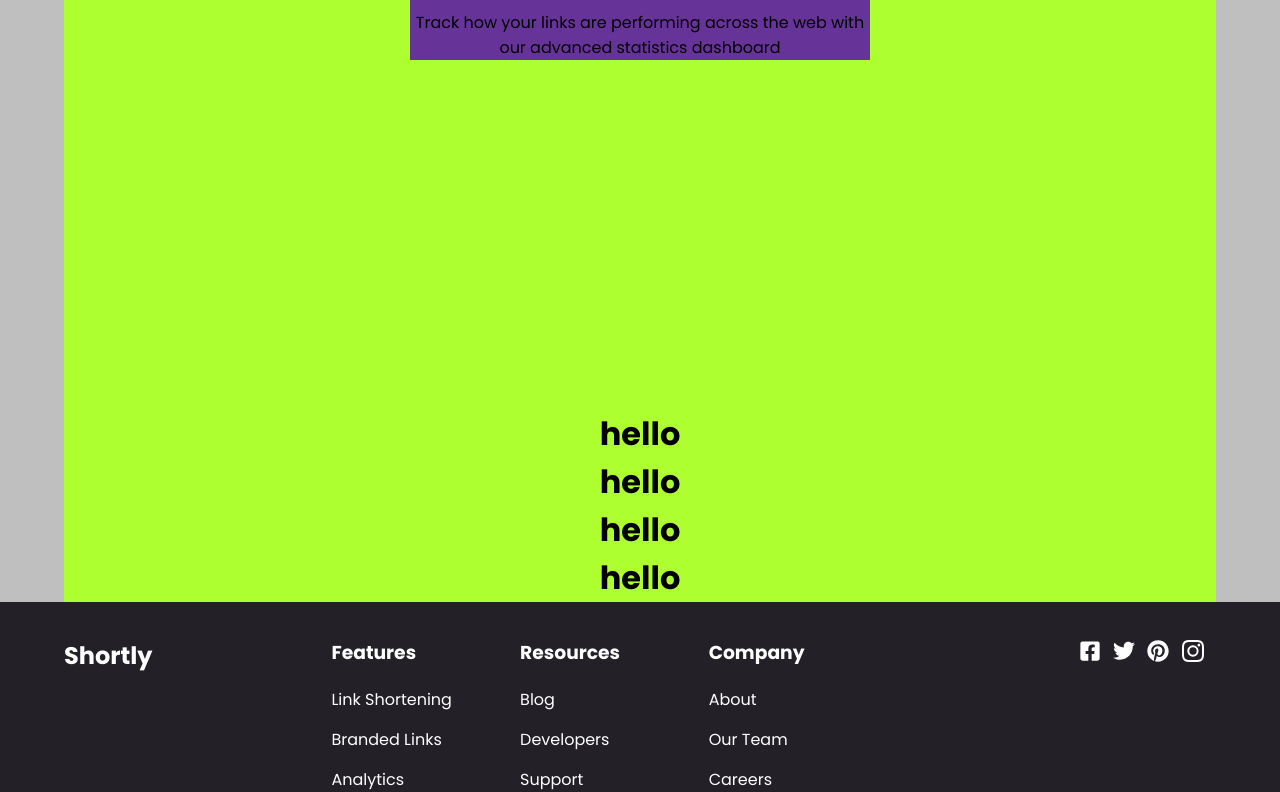
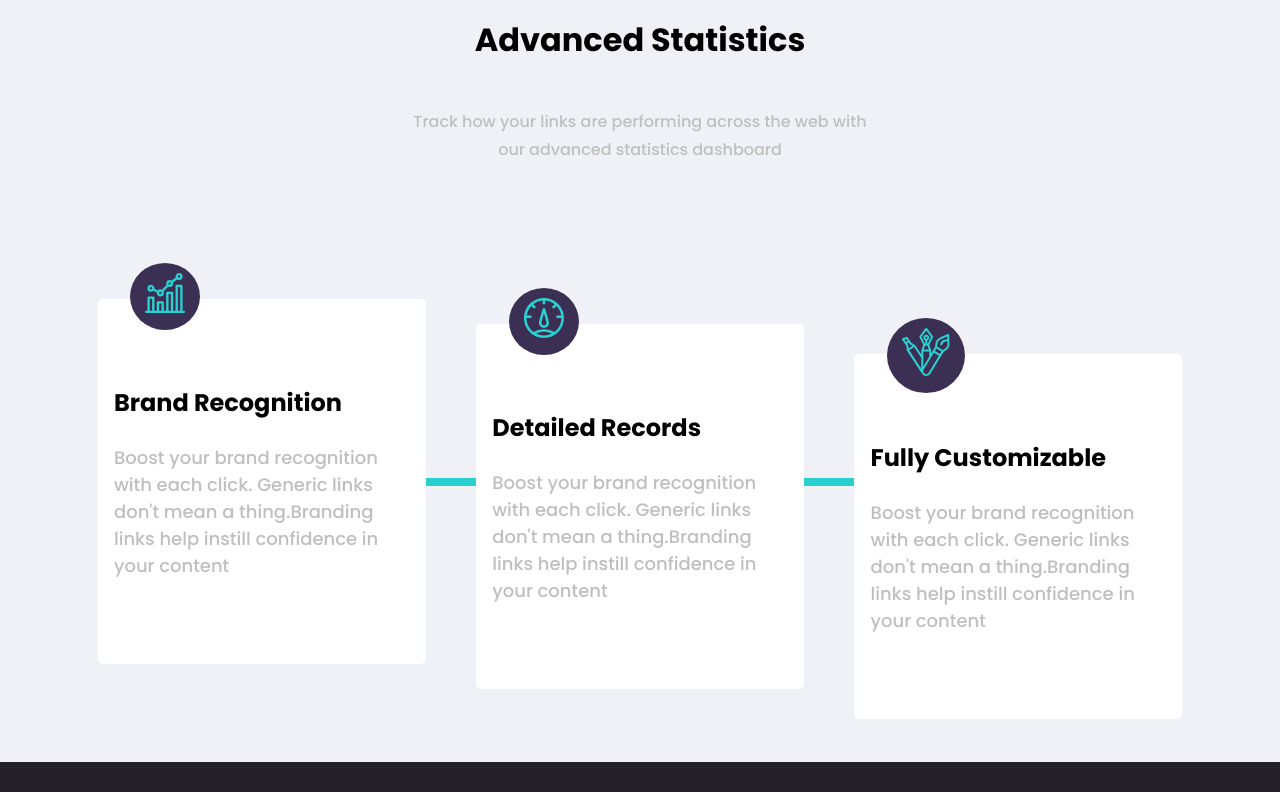
Before and after one commit to Thamarai-selvan-G/LinkShortener_React, a React (Create React App) app: page / in a window 1280 px wide. Shown: the part 1072-1864 px from the top of the page. Built offline with nearby package versions, Linux system fonts and the light colour scheme.

Commit message:
cards completed

```diff
--- a/src/components/StatsArea/Stat.css
+++ b/src/components/StatsArea/Stat.css
@@ -4,8 +4,8 @@
 }
 .statParent{
     width: 100%;
-    height: 100vh;
-    background-color: hsl(0, 0%, 75%);
+    height: 120vh;
+    background-color: #EFF1F7;
     position: relative;
     display: flex;
     align-items: end;
@@ -13,10 +13,11 @@
 }
 .convertArea{
     position: absolute;
-    height: 25%;
+    height: 20%;
     width: 70%;
     border-radius: 15px;
     background-image: url(../../assets/bg-shorten-desktop.svg);
+    background-repeat: no-repeat;
     background-color: hsl(257, 27%, 26%);
     display: flex;
     align-items: center;
@@ -65,11 +66,105 @@
     flex-direction: column;
     align-items: center;
     justify-content: space-between;
-    background-color: greenyellow;
+    /* background-color: greenyellow; */
 
 }
 .head{
     width: 40%;
+    height: 25%;
     text-align: center;
-    background-color: rebeccapurple;
+    display: flex;
+    flex-direction: column;
+    align-items: center;
+    justify-content: space-around;
+    /* background-color: rebeccapurple; */
 }
+.head p{
+    color: hsl(0, 0%, 75%);
+    font-weight: 500;
+    line-height: 28px;
+}
+.cards{
+    width: 95%;
+    height: 73%;
+    display: flex;
+    align-items:center;
+    justify-content:center ;
+    /* background-color: green; */
+}
+.card1{
+    height: 65%;
+    width: 30%;
+    display: flex;
+    align-items: center;
+    justify-content: center;
+    border-radius: 5px;
+    background-color: white;
+    position: relative;
+}
+.card2{
+    margin-top: 50px;
+    height: 65%;
+    width: 30%;
+    display: flex;
+    align-items: center;
+    justify-content: center;
+    border-radius: 5px;
+    background-color: white;
+    position: relative;
+}
+.card3{
+    margin-top: 110px;
+    height: 65%;
+    width: 30%;
+    display: flex;
+    justify-content: center;
+    align-items: center;
+    border-radius: 5px;
+    background-color: white;
+    position: relative;
+}
+.line{
+    height: 8px;
+    width: 50px;
+    background-color: hsl(180, 66%, 49%);
+}
+.cardContent{
+    height: 60%;
+    width: 90%;
+   display: flex;
+   flex-direction: column;
+
+   justify-content: space-around;
+    /* background-color: teal; */
+}
+.cardContent p{
+    font-size: 18px;
+    font-weight: 500;
+    color: hsl(0, 0%, 75%);
+}
+.brand{
+    position: absolute;
+    padding: 10px 15px;
+    border-radius: 50%;
+    background-color: hsl(257, 27%, 26%);
+    top: -10%;
+    left: 10%;
+}
+
+@media (max-width:600px){
+    .convertArea{
+        height: 15%;
+        top: -4%;
+        flex-direction: column;
+    }
+    .convertArea input{
+        width: 85%;
+    }
+    .convertArea span{
+        width: 85%;
+    }
+    .error{
+        top: 40%;
+    }
+}
--- a/src/components/StatsArea/Stats.jsx
+++ b/src/components/StatsArea/Stats.jsx
@@ -1,5 +1,8 @@
 import React from 'react'
 import "./Stat.css"
+import pic from "../../assets/icon-brand-recognition.svg"
+import pic2 from "../../assets/icon-fully-customizable.svg"
+import pic3 from "../../assets/icon-detailed-records.svg"
 import { useState } from 'react'
 const Stats = () => {
 
@@ -25,18 +28,41 @@ const Stats = () => {
                     <span onClick={checkInput}>Shorten It!</span>
                 {err && <p className='error'>Plese add a link</p>}
                 </div>
-
-
                     <div className="head">
                         <h1>Advanced Statistics</h1>
                         <p>Track how your links are performing across the web with our advanced statistics dashboard</p>
                     </div>
 
                     <div className="cards">
-                        <h1>hello</h1>
-                        <h1>hello</h1>
-                        <h1>hello</h1>
-                        <h1>hello</h1>
+                       <div className="card1">
+                        <div className="cardContent">
+                            <h2>Brand Recognition</h2>
+                            <p>Boost your brand recognition with each click. Generic links don't mean a thing.Branding links help instill confidence in your content</p>
+                        </div >
+                        <div className="brand">
+                            <img src={pic} alt="" />
+                        </div>
+                       </div>
+                       <div className='line'></div>
+                       <div className="card2">
+                       <div className="cardContent">
+                            <h2>Detailed Records</h2>
+                            <p>Boost your brand recognition with each click. Generic links don't mean a thing.Branding links help instill confidence in your content</p>
+                        </div>
+                        <div className="brand">
+                            <img src={pic3} alt="" />
+                        </div>
+                       </div>
+                       <div className='line'></div>
+                       <div className="card3">
+                       <div className="cardContent">
+                            <h2>Fully Customizable</h2>
+                            <p>Boost your brand recognition with each click. Generic links don't mean a thing.Branding links help instill confidence in your content</p>
+                        </div>
+                        <div className="brand">
+                            <img src={pic2} alt="" />
+                        </div>
+                       </div>
                     </div>
             </div>
         </div>
```
Also changed, not shown: src/components/Cards/Cards.jsx (deleted, +0 -11 lines), src/components/Cards/Cards.css (deleted).
